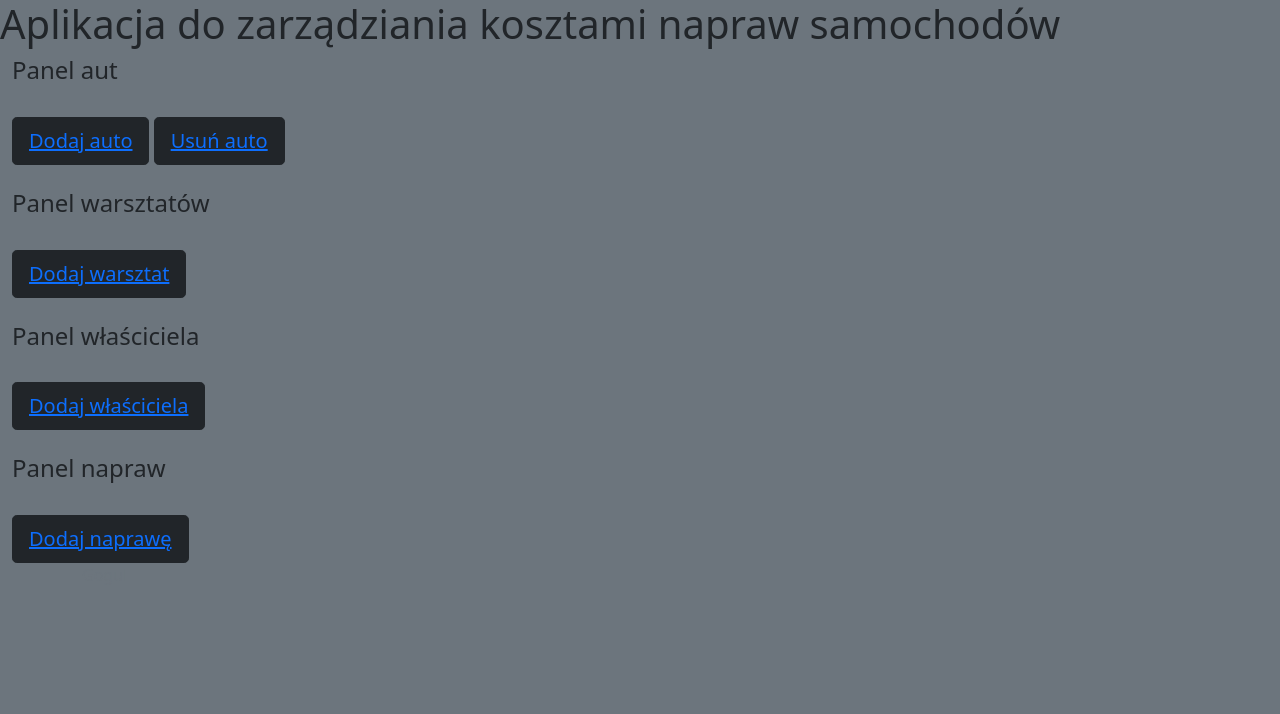
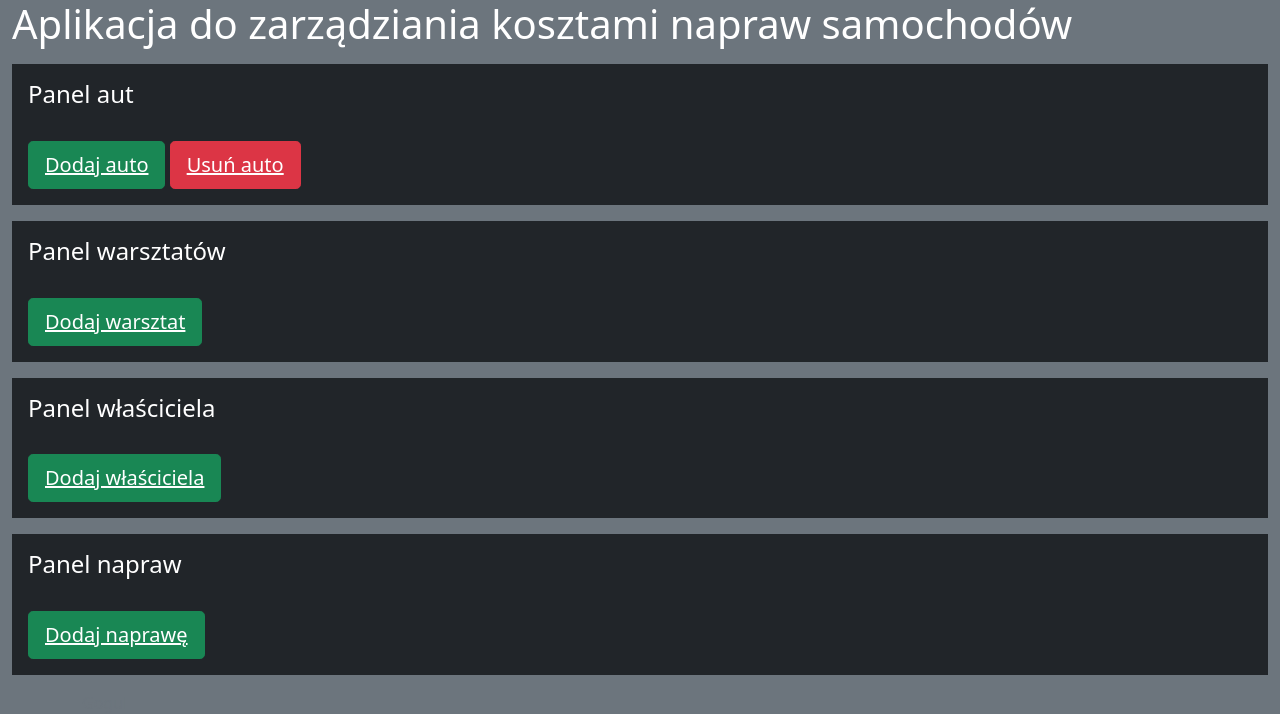
Before and after one commit to GogulskiL/car_app, a Django app: template car_check/templates/index.html in a window 1280 px wide. Shown: the top 714 px of the page. Run offline with Django 3.2, Linux system fonts and the light colour scheme; the template is opened without the code that fills it, so the values that code supplies are empty.

Commit message:
small change appearance

```diff
--- a/car_check/templates/__base__.html
+++ b/car_check/templates/__base__.html
@@ -8,7 +8,7 @@
           integrity="sha384-EVSTQN3/azprG1Anm3QDgpJLIm9Nao0Yz1ztcQTwFspd3yD65VohhpuuCOmLASjC" crossorigin="anonymous">
     <title>{% block title %}{% endblock title %} Car status</title>
 </head>
-<body class="bg-secondary text-dark">
+<body class="bg-secondary text-white">
 
 
 {% block content %}{% endblock content %}
--- a/car_check/templates/index.html
+++ b/car_check/templates/index.html
@@ -1,29 +1,39 @@
 {% extends "__base__.html" %}
 {% block content %}
-
-    <h1>Aplikacja do zarządziania kosztami napraw samochodów</h1>
-
-
     <div class="container-fluid">
-        <h4>Panel aut</h4><br/>
-        <button type="button" class="btn btn-dark btn-lg"><a href="/add_car">Dodaj auto</a></button>
-        <button type="button" class="btn btn-dark btn-lg"><a href="/car_remove">Usuń auto</a></button>
-    </div>
-    <br/>
-    <div class="container-fluid">
-        <h4>Panel warsztatów</h4><br/>
-        <button type="button" class="btn btn-dark btn-lg"><a href="/workshop_add">Dodaj warsztat</a></button>
-    </div>
-    <br/>
-    <div class="container-fluid">
-        <h4>Panel właściciela</h4><br/>
-        <button type="button" class="btn btn-dark btn-lg"><a href="/owner_add">Dodaj właściciela</a></button>
-    </div>
-    <br/>
-    <div class="container-fluid">
-        <h4>Panel napraw</h4><br/>
-        <button type="button" class="btn btn-dark btn-lg"><a href="/repair_add">Dodaj naprawę</a></button>
+        <h1 class="strong">Aplikacja do zarządziania kosztami napraw samochodów</h1>
     </div>
 
 
+    <div class="container-fluid ">
+        <div class="container-fluid  p-3 my-3 bg-dark text-white">
+            <h4>Panel aut</h4><br/>
+            <button type="button" class="btn btn-success btn-lg"><a href="/add_car" class="text-white">Dodaj auto</a>
+            </button>
+            <button type="button" class="btn btn-danger btn-lg"><a href="/car_remove" class="text-white">Usuń auto</a>
+            </button>
+        </div>
+
+
+        <div class="container-fluid  p-3 my-3 bg-dark text-white">
+            <h4>Panel warsztatów</h4><br/>
+            <button type="button" class="btn btn-success btn-lg"><a href="/workshop_add" class="text-white">Dodaj
+                warsztat</a></button>
+        </div>
+
+
+        <div class="container-fluid  p-3 my-3 bg-dark text-white">
+            <h4>Panel właściciela</h4><br/>
+            <button type="button" class="btn btn-success btn-lg"><a href="/owner_add" class="text-white">Dodaj
+                właściciela</a></button>
+        </div>
+
+
+        <div class="container-fluid  p-3 my-3 bg-dark text-white">
+            <h4>Panel napraw</h4><br/>
+            <button type="button" class="btn btn-success btn-lg"><a href="/repair_add" class="text-white">Dodaj naprawę</a>
+            </button>
+        </div>
+    </div>
+
 {% endblock content %}
--- a/car_status/urls.py
+++ b/car_status/urls.py
@@ -15,11 +15,10 @@ Including another URLconf
 """
 from django.contrib import admin
 from django.urls import path
-from car_check.views import HomeView, CarAddView, WorkshopAddView, OwnerAddView, RepairAddView, TestView, CarRemoveView
+from car_check.views import HomeView, CarAddView, WorkshopAddView, OwnerAddView, RepairAddView, CarRemoveView
 
 urlpatterns = [
     path('', HomeView.as_view(), name='home'),
-    path('test/', TestView.as_view(), name='test'),
     path('add_car/', CarAddView.as_view(), name='add-car'),
     path('car_remove/', CarRemoveView.as_view(), name='car-remove'),
     path('workshop_add/', WorkshopAddView.as_view(), name='workshop-add'),
```
Also changed, not shown: car_check/templates/test.html (deleted, +0 -17 lines), car_check/views.py (+9 -6 lines).
